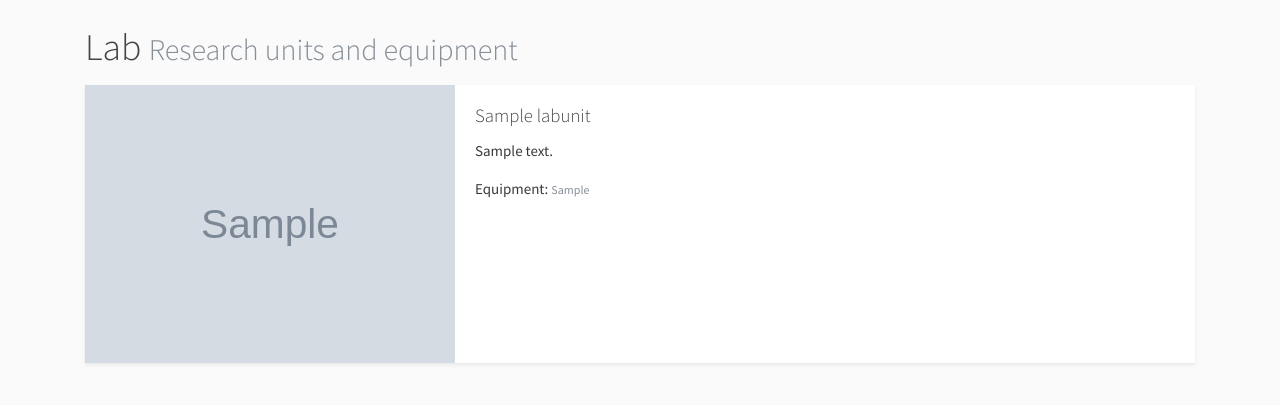
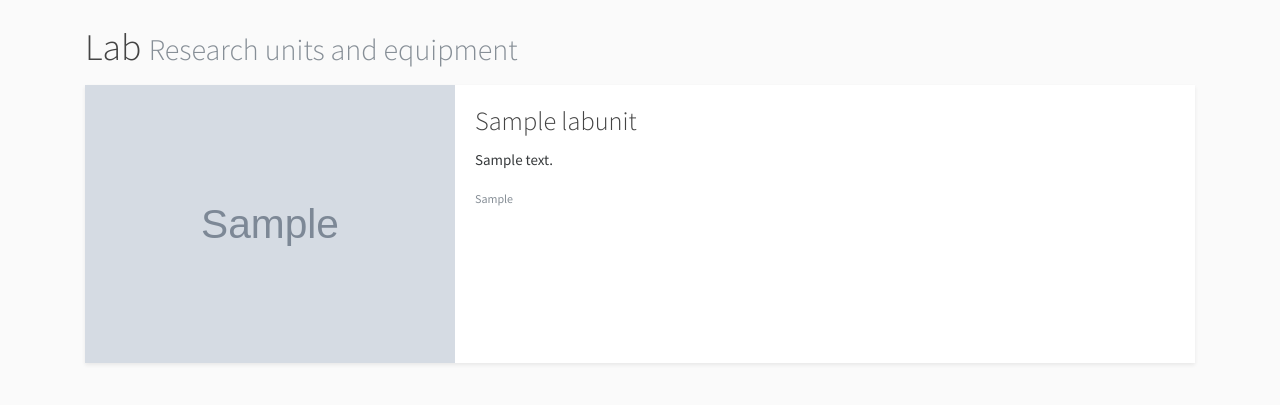
Before and after one commit to jAniceto/egichem, a Django app: page /lab/ in a window 1280 px wide. Shown: the part 92-497 px from the top of the page. Run offline with Django 3.2, Linux system fonts and the light colour scheme; tables that the repository leaves empty hold one stand-in row (values such as "Sample post"); grey boxes marked "Sample" are stand-in pictures; some libraries are stand-ins or nearby versions.

Commit message:
Finished Lab page

```diff
--- a/website/templates/website/lab.html
+++ b/website/templates/website/lab.html
@@ -18,9 +18,9 @@
           </div>
           <div class="col-md-8">
             <div class="card-body">
-              <h5 class="card-title">{{ unit.title }}</h5>
+              <h3 class="card-title">{{ unit.title }}</h3>
               <p class="card-text">{{ unit.description }}</p>
-              <p class="card-text">Equipment: <small class="text-muted">{{ unit.equipment }}</small></p>
+              <p class="card-text"><small class="text-muted">{{ unit.equipment }}</small></p>
             </div>
           </div>
         </div>
```
